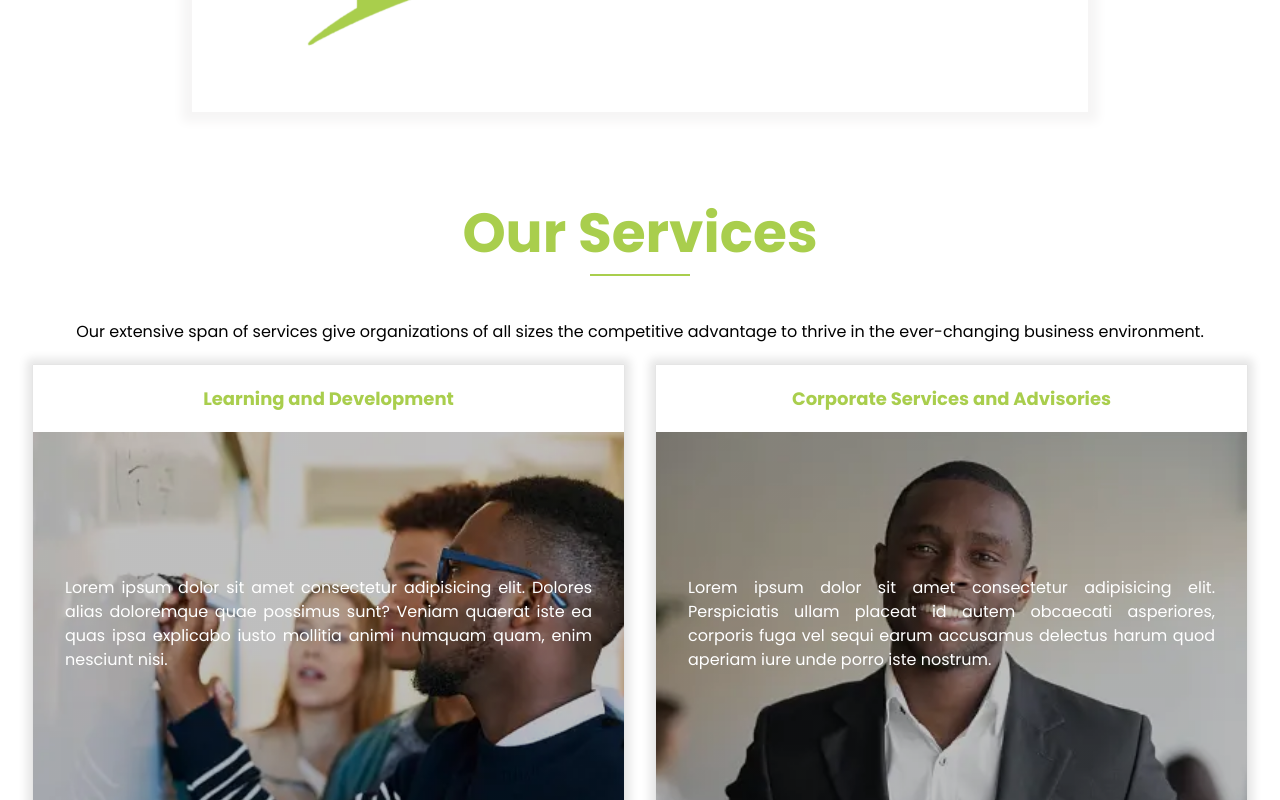
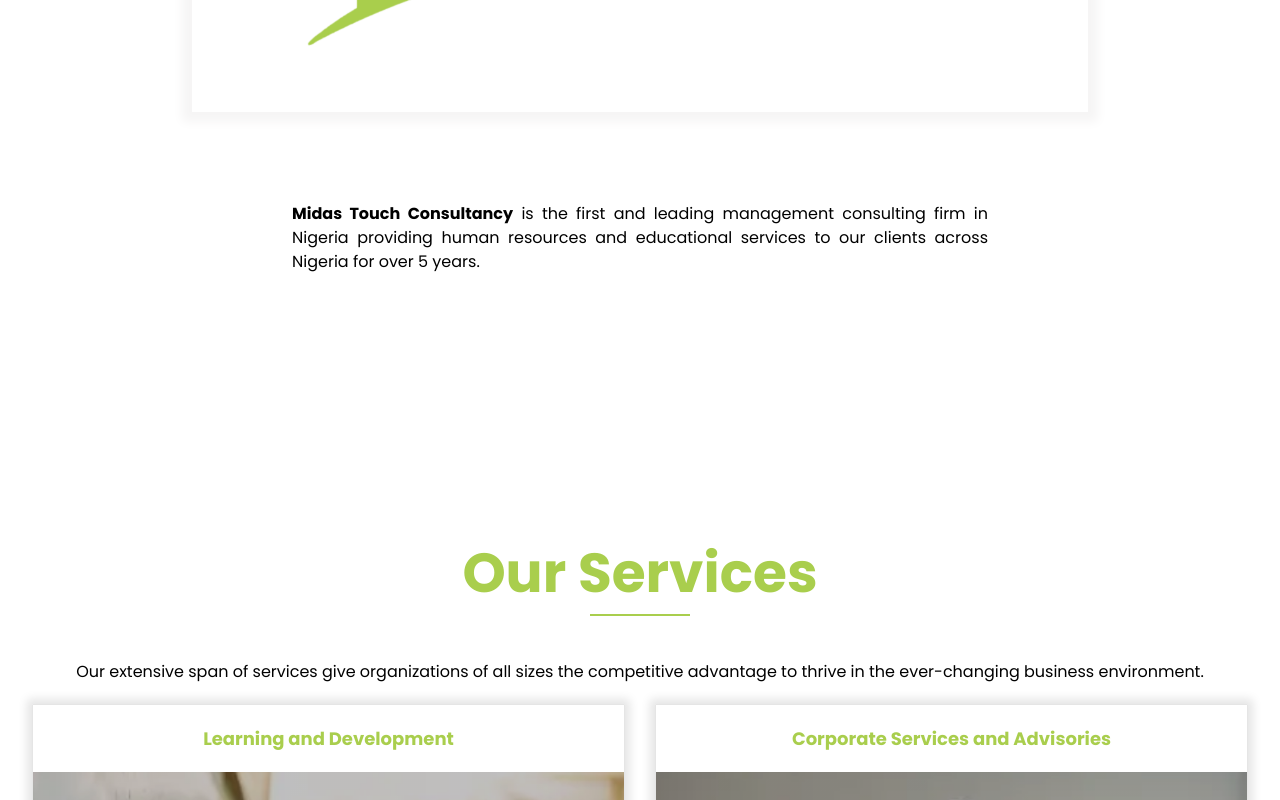
Before and after one commit to emmanuel4365/midas-touch, a React (Vite) app in the folder client/: page / in a window 1280 px wide. Shown: the part 1240-2040 px from the top of the page. Built offline with nearby package versions, Linux system fonts and the light colour scheme.

Commit message:
changed first slider photo

```diff
--- a/client/src/components/Slider.jsx
+++ b/client/src/components/Slider.jsx
@@ -1,4 +1,4 @@
-import cityPhoto from "../assets/slider-photo1.jpg";
+import cityPhoto from "../assets/slider-photo1-new.jpg";
 import bridgePhoto from "../assets/slider-photo2.png";
 import roadPhoto from "../assets/slider-photo3.jpg";
 import { rightClick } from "../utils/RightArrow";
--- a/client/src/index.css
+++ b/client/src/index.css
@@ -393,6 +393,20 @@
 .after-slider-midas-logo {
   width: 100%;
   height: auto;
+}
+
+.after-slider-writeup-and-button {
+  width: 70%;
+  min-height: 300px;
+  padding-inline: 100px;
+  padding-top: 50px;
+  padding-bottom: 50px;
+  margin-top: 20px;
+  margin-bottom: 20px;
+}
+
+.after-slider-writeup {
+  text-align: justify;
 }
 
 .global-presence-container {
--- a/client/src/pages/LandingPage.jsx
+++ b/client/src/pages/LandingPage.jsx
@@ -24,7 +24,13 @@
         <div className="after-slider-midas-logo-container">
           <img src={midasLogo} alt="" className="after-slider-midas-logo" />
         </div>
-        <div className="after-slider-writeup-and-button"></div>
+        <div className="after-slider-writeup-and-button">
+          <p className="after-slider-writeup">
+            <strong>Midas Touch Consultancy</strong> is the first and leading
+            management consulting firm in Nigeria providing human resources and
+            educational services to our clients across Nigeria for over 5 years.
+          </p>
+        </div>
       </div>
       <div className="services-container">
         <h2 className="services-heading">Our Services</h2>
```
Also changed, not shown: client/src/assets/slider-photo1-new.jpg (added).
